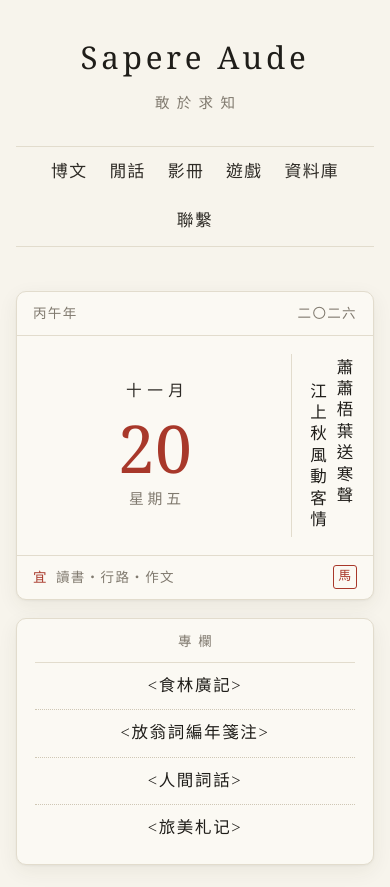
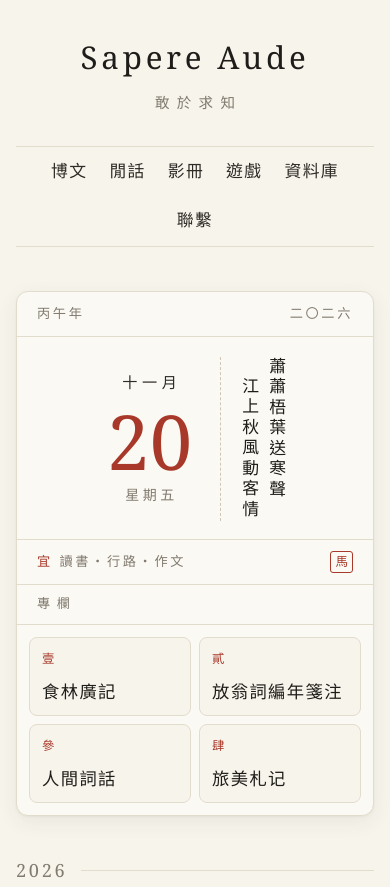
Before and after one commit to kangyans/sapaude, a plain HTML site: page index.html in a window 390 px wide. Shown: the top 887 px of the page. Drawn offline with Linux system fonts and the light colour scheme; a web font is replaced by a local one.

Commit message:
Redesign home calendar and 專欄 as one 今日 panel
Calendar and 專欄 were two separate boxes with a narrow 210px series column,
so their heights and widths never matched. They now share one card: a
compact desk calendar on the left and the 專欄 as a 2x2 grid of numbered
tiles (壹貳參肆) on the right, stacking on phones.

Co-Authored-By: Claude Opus 5.5 <noreply@anthropic.com>

```diff
--- a/assets/style.css
+++ b/assets/style.css
@@ -328,15 +328,27 @@ ul.blog-posts li a { text-decoration: none; }
     white-space: nowrap;
 }
 
-/* ---------- Calendar card (home) ---------- */
-.calendar-card {
+/* ---------- Home: 今日 panel (calendar + 專欄) ---------- */
+/* One card, two columns: a compact desk calendar on the left, the 專欄
+   tiles on the right. Both share the card's height, so neither looks
+   stranded. Stacks on phones. */
+.home-top {
+    display: grid;
+    grid-template-columns: 290px 1fr;
     margin: 44px 0 0;
     background: var(--surface);
     border: 1px solid var(--rule);
-    border-radius: 10px;
+    border-radius: 12px;
     box-shadow: var(--shadow);
+    overflow: hidden;
+}
+
+/* --- calendar --- */
+.calendar-card {
+    display: flex;
+    flex-direction: column;
     font-family: var(--font-kai);
-    overflow: hidden;
+    border-right: 1px solid var(--rule);
 }
 
 .calendar-top,
@@ -344,8 +356,8 @@ ul.blog-posts li a { text-decoration: none; }
     display: flex;
     justify-content: space-between;
     align-items: center;
-    padding: 10px 22px;
-    font-size: 0.82em;
+    padding: 10px 20px;
+    font-size: 0.8em;
     letter-spacing: 0.2em;
     color: var(--muted);
 }
@@ -353,37 +365,34 @@ ul.blog-posts li a { text-decoration: none; }
 .calendar-bottom { border-top: 1px solid var(--rule); }
 
 .calendar-content {
+    flex: 1;
     display: flex;
-    align-items: stretch;
-    padding: 22px;
-    gap: 22px;
+    align-items: center;
+    justify-content: space-between;
+    gap: 18px;
+    padding: 20px 22px 18px;
 }
 
-.calendar-left {
-    flex: 1;
-    text-align: center;
-    display: flex;
-    flex-direction: column;
-    justify-content: center;
-}
+.calendar-left { text-align: center; flex: 1; }
 
 .calendar-month {
-    font-size: 0.95em;
-    letter-spacing: 0.35em;
-    padding-left: 0.35em;
+    font-size: 0.92em;
+    letter-spacing: 0.3em;
+    padding-left: 0.3em;
     color: var(--text);
 }
 
 .calendar-day {
     font-family: var(--font-title);
-    font-size: 5em;
+    font-size: 4.6em;
     line-height: 1;
     color: var(--accent);
-    margin: 8px 0 6px;
+    margin: 6px 0 4px;
+    font-variant-numeric: lining-nums;
 }
 
 .calendar-week {
-    font-size: 0.9em;
+    font-size: 0.85em;
     letter-spacing: 0.25em;
     padding-left: 0.25em;
     color: var(--muted);
@@ -391,28 +400,30 @@ ul.blog-posts li a { text-decoration: none; }
 
 .calendar-right {
     display: flex;
-    flex-direction: row-reverse;
+    flex-direction: row-reverse;   /* first line on the right, read right-to-left */
+    gap: 10px;
+    padding-left: 18px;
+    border-left: 1px dashed var(--rule-strong);
+    align-self: stretch;
+    align-items: flex-start;
     justify-content: center;
-    gap: 14px;
-    padding: 4px 6px 4px 26px;
-    border-left: 1px solid var(--rule);
 }
 
 .calendar-lunar {
     writing-mode: vertical-rl;
-    font-size: 1.12em;
-    letter-spacing: 0.3em;
+    font-size: 1.02em;
+    letter-spacing: 0.22em;
     line-height: 1;
     color: var(--heading);
 }
-.calendar-lunar + .calendar-lunar { margin-top: 1.5em; }
+.calendar-lunar + .calendar-lunar { margin-top: 1.2em; }
 
 .seal {
     display: inline-flex;
     align-items: center;
     justify-content: center;
-    width: 1.9em;
-    height: 1.9em;
+    width: 1.8em;
+    height: 1.8em;
     border: 1.5px solid var(--accent);
     border-radius: 3px;
     color: var(--accent);
@@ -420,7 +431,79 @@ ul.blog-posts li a { text-decoration: none; }
     font-size: 0.95em;
 }
 
-.yi strong { color: var(--accent); font-weight: 400; margin-right: 0.6em; }
+.yi strong { color: var(--accent); font-weight: 400; margin-right: 0.5em; }
+
+/* --- 專欄 --- */
+.series {
+    display: flex;
+    flex-direction: column;
+    padding: 0;
+    min-width: 0;
+}
+
+.series-heading {
+    margin: 0;
+    padding: 10px 20px;
+    border-bottom: 1px solid var(--rule);
+    font-size: 0.8em;
+    font-weight: 400;
+    letter-spacing: 0.5em;
+    color: var(--muted);
+}
+
+.series-grid {
+    flex: 1;
+    list-style: none;
+    margin: 0;
+    padding: 14px;
+    display: grid;
+    grid-template-columns: 1fr 1fr;
+    grid-auto-rows: 1fr;
+    gap: 10px;
+}
+
+.series-grid a {
+    height: 100%;
+    display: flex;
+    flex-direction: column;
+    justify-content: space-between;
+    gap: 10px;
+    padding: 12px 14px;
+    border: 1px solid var(--rule);
+    border-radius: 8px;
+    background: var(--bg);
+    text-decoration: none;
+    color: var(--heading);
+    transition: border-color 0.2s ease, background-color 0.2s ease, transform 0.2s ease;
+}
+
+.series-grid a:hover {
+    border-color: var(--accent);
+    background: var(--accent-soft);
+    transform: translateY(-1px);
+}
+
+.series-no {
+    font-family: var(--font-kai);
+    font-size: 0.75em;
+    color: var(--accent);
+    letter-spacing: 0.1em;
+}
+
+.series-name {
+    font-family: var(--font-kai);
+    font-size: 1.05em;
+    line-height: 1.4;
+    letter-spacing: 0.08em;
+}
+
+@media (max-width: 640px) {
+    .calendar-card { border-right: 0; border-bottom: 1px solid var(--rule); }
+    .calendar-content { justify-content: center; gap: 28px; }
+    .calendar-left { flex: 0 0 auto; }
+    .series-grid { padding: 12px; gap: 8px; }
+    .series-grid a { padding: 10px 12px; }
+}
 
 /* ---------- Card grids (games / movies) ---------- */
 .game-grid,
@@ -516,11 +599,6 @@ ul.blog-posts li a { text-decoration: none; }
 
     .game-grid, .movie-grid { grid-template-columns: repeat(2, 1fr); gap: 22px 12px; }
 
-    .calendar-content { padding: 18px 16px; gap: 14px; }
-    .calendar-day { font-size: 4em; }
-    .calendar-right { padding-left: 16px; gap: 10px; }
-    .calendar-lunar { font-size: 1em; }
-    .calendar-top, .calendar-bottom { padding: 9px 16px; letter-spacing: 0.1em; }
 
     ul.blog-posts li { gap: 12px; }
 }
@@ -618,51 +696,6 @@ p.tags {
 .navigation-container a:hover { border-color: var(--accent); }
 .navigation-container .nav-next { margin-left: auto; }
 
-/* ---------- Home: calendar + 專欄 ---------- */
-.home-top {
-    display: grid;
-    grid-template-columns: 1fr 210px;
-    gap: 18px;
-    margin-top: 44px;
-    align-items: stretch;
-}
-.home-top .calendar-card { margin: 0; }
-
-.series-box {
-    background: var(--surface);
-    border: 1px solid var(--rule);
-    border-radius: 10px;
-    box-shadow: var(--shadow);
-    padding: 10px 18px 12px;
-    font-family: var(--font-kai);
-    display: flex;
-    flex-direction: column;
-}
-.series-title {
-    text-align: center;
-    padding: 0 0 8px;
-    border-bottom: 1px solid var(--rule);
-    font-size: 0.82em;
-    letter-spacing: 0.5em;
-    padding-left: 0.5em;
-    color: var(--muted);
-}
-.series-list {
-    flex: 1;
-    display: flex;
-    flex-direction: column;
-    justify-content: space-around;
-}
-.series-list a {
-    display: block;
-    text-align: center;
-    padding: 8px 0;
-    letter-spacing: 0.1em;
-    text-decoration: none;
-    border-bottom: 1px dotted var(--rule-strong);
-}
-.series-list a:last-child { border-bottom: none; }
-
 /* ---------- 閒話 /twix/ ---------- */
 .twix > p:first-child { color: var(--muted) !important; }
 .twix > br { display: none; }
--- a/index.html
+++ b/index.html
@@ -16,8 +16,8 @@
   </nav>
 </header>
 <main>
-<div class="home-top">
-<section class="calendar-card" aria-label="今日">
+<section class="home-top">
+<div class="calendar-card" aria-label="今日">
   <div class="calendar-top">
     <span id="cal-ganzhi"></span>
     <span id="cal-year"></span>
@@ -37,17 +37,17 @@
     <span class="yi"><strong>宜</strong>讀書・行路・作文</span>
     <span class="seal" id="cal-zodiac"></span>
   </div>
+</div>
+<nav class="series" aria-label="專欄">
+<h2 class="series-heading">專欄</h2>
+<ul class="series-grid">
+<li><a href="/eatstory/"><span class="series-no">壹</span><span class="series-name">食林廣記</span></a></li>
+<li><a href="/classic/luyou/"><span class="series-no">貳</span><span class="series-name">放翁詞編年箋注</span></a></li>
+<li><a href="/classic/renjian/"><span class="series-no">參</span><span class="series-name">人間詞話</span></a></li>
+<li><a href="/usatravel/"><span class="series-no">肆</span><span class="series-name">旅美札记</span></a></li>
+</ul>
+</nav>
 </section>
-<nav class="series-box" aria-label="專欄">
-<div class="series-title">專欄</div>
-<div class="series-list">
-<a href="/eatstory/"><食林廣記></a>
-<a href="/classic/luyou/"><放翁詞編年箋注></a>
-<a href="/classic/renjian/"><人間詞話></a>
-<a href="/usatravel/"><旅美札记></a>
-</div>
-</nav>
-</div>
 <section class="archive">
 <h3 class="year">2026</h3>
 <ul class="blog-posts">
```
Also changed, not shown: 1 other file.
